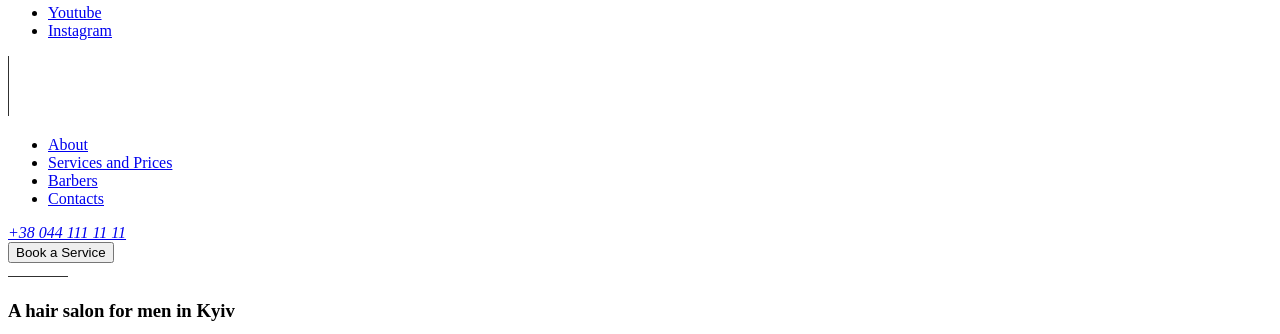
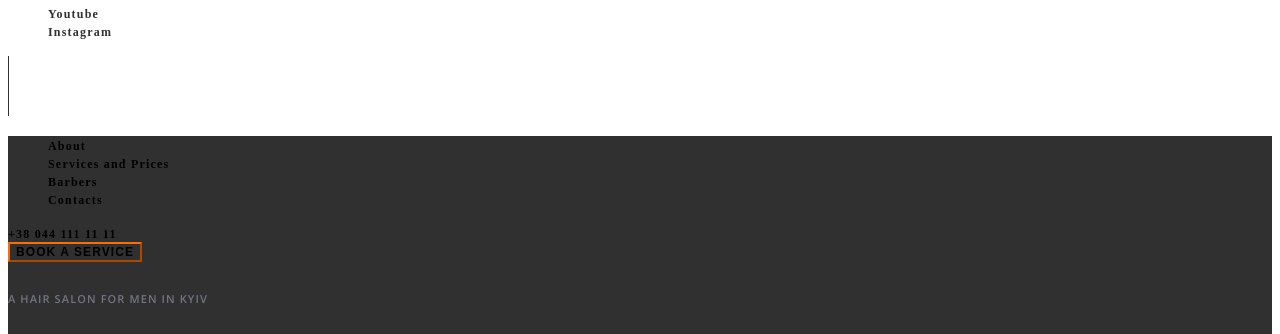
Before and after one commit to RedesCristian/Barbershop, a plain HTML site: page index.html in a window 1280 px wide. Shown: the part 80-414 px from the top of the page. Drawn offline with nearby package versions, Linux system fonts and the light colour scheme.

Commit message:
30.11.2023

```diff
--- a/css/style.css
+++ b/css/style.css
@@ -0,0 +1,103 @@
+:root {
+  --brand-color: #ff6c00;
+  --black-color: #303030;
+  --white-color: #fff;
+  --subtitle-grey-color: rgba(157, 164, 189, 0.6);
+  --text-font-family: "Open Sans", sans-serif;
+  --header-font-family: "Raleway", sans-serif;
+}
+/*global-styles*/
+.body {
+  font-family: var(--text-font-family);
+}
+a {
+  text-decoration: none;
+}
+ul {
+  list-style-type: none;
+}
+/*classes*/
+
+.social-media-link {
+  color: var(--black-color);
+  font-size: 12px;
+  font-style: normal;
+  font-weight: 600;
+  line-height: normal;
+  letter-spacing: 1.2px;
+}
+.social-media-link:hover,
+.social-media-link:focus {
+  color: var(--brand-color);
+}
+
+.hero-content {
+  /*todo:replace with image background*/
+  background-color: var(--black-color);
+  color: var(--withe-color);
+}
+
+.nav-link {
+  color: var(--withe-color);
+  font-size: 12px;
+  font-style: normal;
+  font-weight: 600;
+  line-height: normal;
+  letter-spacing: 1.2px;
+}
+.nav-link:hover,
+.nav-link:focus {
+  color: var(--brand-color);
+}
+
+.adress-phone-number {
+  color: var(--withe-color);
+  font-size: 12px;
+  font-style: normal;
+  font-weight: 600;
+  line-height: normal;
+  letter-spacing: 1.2px;
+  text-transform: uppercase;
+}
+
+.book-service-button {
+  background-color: rgba(0, 0, 0, 0);
+  color: var(--withe-color);
+  border-color: #ff6c00;
+  font-size: 12px;
+  font-style: normal;
+  font-weight: 600;
+  line-height: normal;
+  letter-spacing: 1.08px;
+  text-transform: uppercase;
+  cursor: pointer;
+}
+.book-service-button:hover,
+.book-service-button:focus {
+  background-color: var(--brand-color);
+}
+.subtitle {
+  font-family: Open Sans;
+  font-size: 11px;
+  font-style: normal;
+  font-weight: 600;
+  line-height: normal;
+  letter-spacing: 1.1px;
+  text-transform: uppercase;
+}
+.subtitle-dark {
+  color: var(--black-color);
+}
+.subtitle-light {
+  color: var(--subtitle-grey-color);
+}
+.main-title {
+  color: var(--white-color)
+
+  font-family: Raleway;
+  font-size: 72px;
+  font-style: normal;
+  font-weight: 700;
+  line-height: normal;
+  letter-spacing: 3.6px;
+}
--- a/index.html
+++ b/index.html
@@ -5,6 +5,13 @@
     <meta name="viewport" content="width=device-width, initial-scale=1.0" />
     <meta name="description" content="The Best Barbershop in Your City" />
     <meta name="keywords" content="Barbershop,Hair,Beard,Haircuts" />
+    <link rel="preconnect" href="https://fonts.googleapis.com" />
+    <link rel="preconnect" href="https://fonts.gstatic.com" crossorigin />
+
+    <link
+      href="https://fonts.googleapis.com/css2?family=Montserrat&family=Open+Sans:wght@400;600;700&family=Raleway:wght@700&display=swap"
+      rel="stylesheet"
+    />
     <link rel="stylesheet" href="./css/style.css" />
     <title>BarberShop</title>
   </head>
@@ -20,6 +27,7 @@
           <ul>
             <li>
               <a
+                class="social-media-link"
                 href="https//youtube.com"
                 target="_blank"
                 rel="noopener noreferrer nofollow"
@@ -28,6 +36,7 @@
             </li>
             <li>
               <a
+                class="social-media-link"
                 href="https//instagram.com"
                 target="_blank"
                 rel="noopener noreferrer nofollow"
@@ -39,22 +48,28 @@
         </div>
       </div>
       <!--Hero content-->
-      <div>
+      <div class="hero-content">
         <!--header-->
         <header>
           <nav>
             <ul>
-              <li><a href="#about">About</a></li>
-              <li><a href="#prices">Services and Prices</a></li>
-              <li><a href="#barbers">Barbers</a></li>
-              <li><a href="#contacts">Contacts</a></li>
+              <li><a class="nav-link" href="#about">About</a></li>
+              <li>
+                <a class="nav-link" href="#prices">Services and Prices</a>
+              </li>
+              <li><a class="nav-link" href="#barbers">Barbers</a></li>
+              <li><a class="nav-link" href="#contacts">Contacts</a></li>
             </ul>
             <div>
               <address>
-                <a href="tel:+380441111111">+38 044 111 11 11</a>
+                <a class="adress-phone-number" href="tel:+380441111111"
+                  >+38 044 111 11 11</a
+                >
               </address>
 
-              <button type="button">Book a Service</button>
+              <button class="book-service-button" type="button">
+                Book a Service
+              </button>
             </div>
           </nav>
         </header>
@@ -63,8 +78,10 @@
         <section>
           <div>
             <img src="./images/devider.svg" alt="-" />
-            <h3>A hair salon for men in Kyiv</h3>
-            <h1>BarberShop</h1>
+            <h3 class="subtitle subtitle-light">
+              A hair salon for men in Kyiv
+            </h3>
+            <h1 class="main-title">BarberShop</h1>
             <h2>
               We are experts in trendy men's haircuts. <br />
               We work quickly, carefully, and tastefully.
@@ -99,7 +116,7 @@
       <!--About content-->
       <div>
         <img src="./images/devider.svg" alt="-" />
-        <h3>About</h3>
+        <h3 class="subtitle subtitle-dark">About</h3>
       </div>
       <h2>The Best Barbershop in Your City</h2>
       <p>
@@ -112,7 +129,7 @@
         again. We are a team that is always on the same wavelength with clients.
         Therefore, we are always ready to improve everyone who comes to us!
       </p>
-      <button type="button">book a service</button>
+      <button class="book-service-button" type="button">book a service</button>
     </section>
 
     <!--Servecies and prices section-->
@@ -120,7 +137,9 @@
       <!--Subtitle-->
       <div>
         <img src="./images/devider.svg" alt="-" />
-        <h3>Spend time in the company of the best craftsmen</h3>
+        <h3 class="subtitke subtitle-light">
+          Spend time in the company of the best craftsmen
+        </h3>
       </div>
       <h2>Services and Prices</h2>
       <div>
@@ -139,7 +158,7 @@
           <li><span>Gray Coverage</span><span>Gray Coverage</span></li>
         </ul>
       </div>
-      <button type="button">book a Service</button>
+      <button class="book-service-button" type="button">book a Service</button>
     </section>
 
     <!--Why us section-->
@@ -165,7 +184,7 @@
       <!--subtitle-->
       <div>
         <img src="./devider.svg" alt="-" />
-        <h3>Old school</h3>
+        <h3 class="subtitle subtitle-dark">Old school</h3>
       </div>
       <h2>Why do they come to us?</h2>
       <p>
@@ -179,7 +198,9 @@
       <!--subtitle-->
       <div>
         <img src="./devider.svg" alt="-" />
-        <h3>for true connoisseurs of the atmosphere</h3>
+        <h3 class="subtitle subtitle-dark">
+          for true connoisseurs of the atmosphere
+        </h3>
       </div>
       <h2>Our Barbers</h2>
       <ul>
@@ -219,7 +240,9 @@
     <section>
       <div>
         <img src="./devider.svg" alt="-" />
-        <h3>In Latin, &quot;barba&quot; means &quot;beard&quot;</h3>
+        <h3 class="subtitle subtitle-dark">
+          In Latin, &quot;barba&quot; means &quot;beard&quot;
+        </h3>
       </div>
       <ul>
         <li>
@@ -256,18 +279,26 @@
     </section>
     <!--footer-->
     <footer>
-      <p>&copy; Copyright 2022</p>
+      <p class="subtitle subtitle-light">&copy; Copyright 2022</p>
 
       <div>
         <img src="./devider.svg" alt="-" />
         <ul>
           <li>
-            <a href="https//youtube.com" target="_blank" rel="noopener"
+            <a
+              class="social-media-link"
+              src="https//youtube.com"
+              target="_blank"
+              rel="noopener"
               >Youtube
             </a>
           </li>
           <li>
-            <a href="https//instagram.com " targe="_blank" rel="noopener"
+            <a
+              class="social-media-link"
+              href="https//instagram.com "
+              targe="_blank"
+              rel="noopener"
               >Instagram
             </a>
           </li>
```
